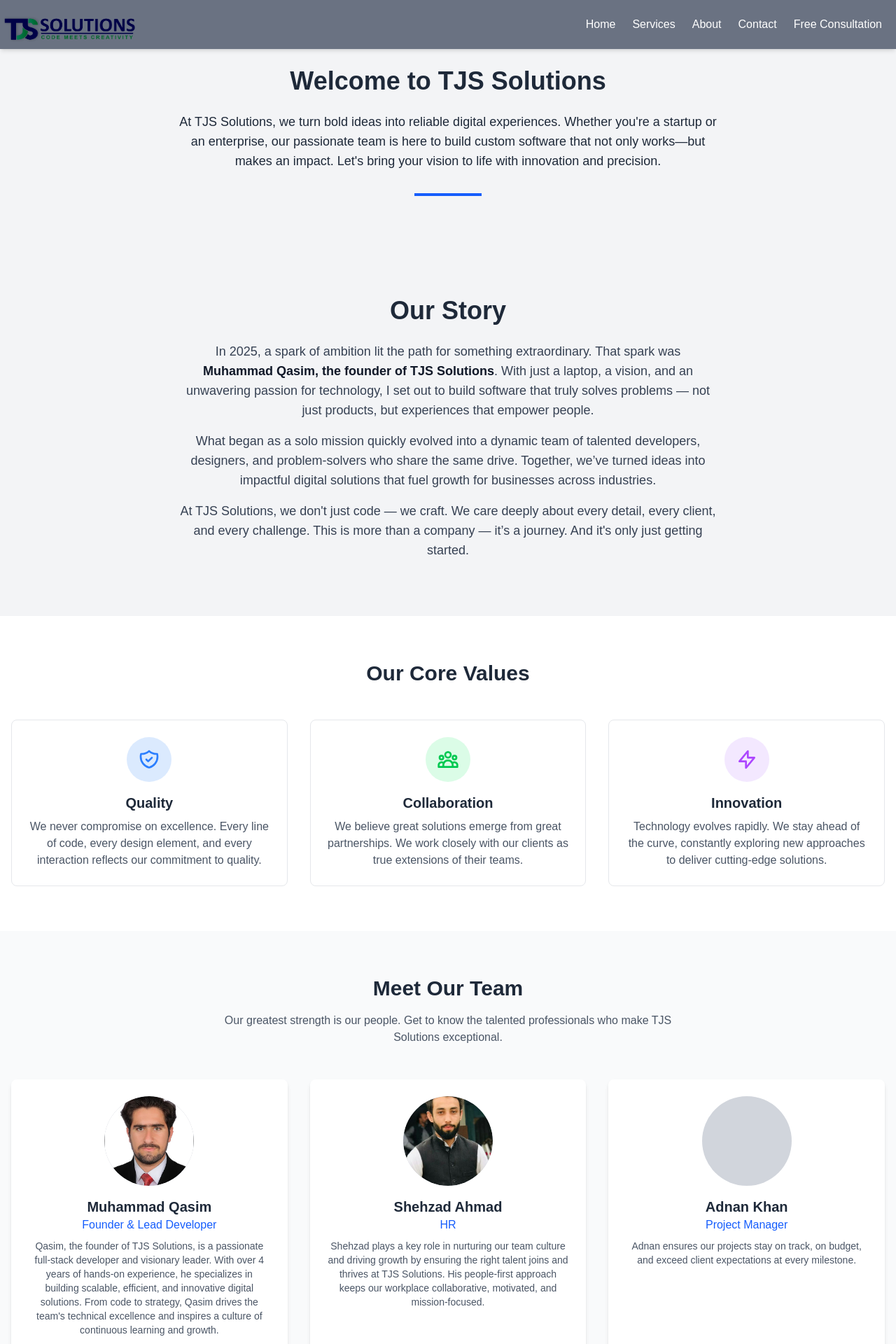
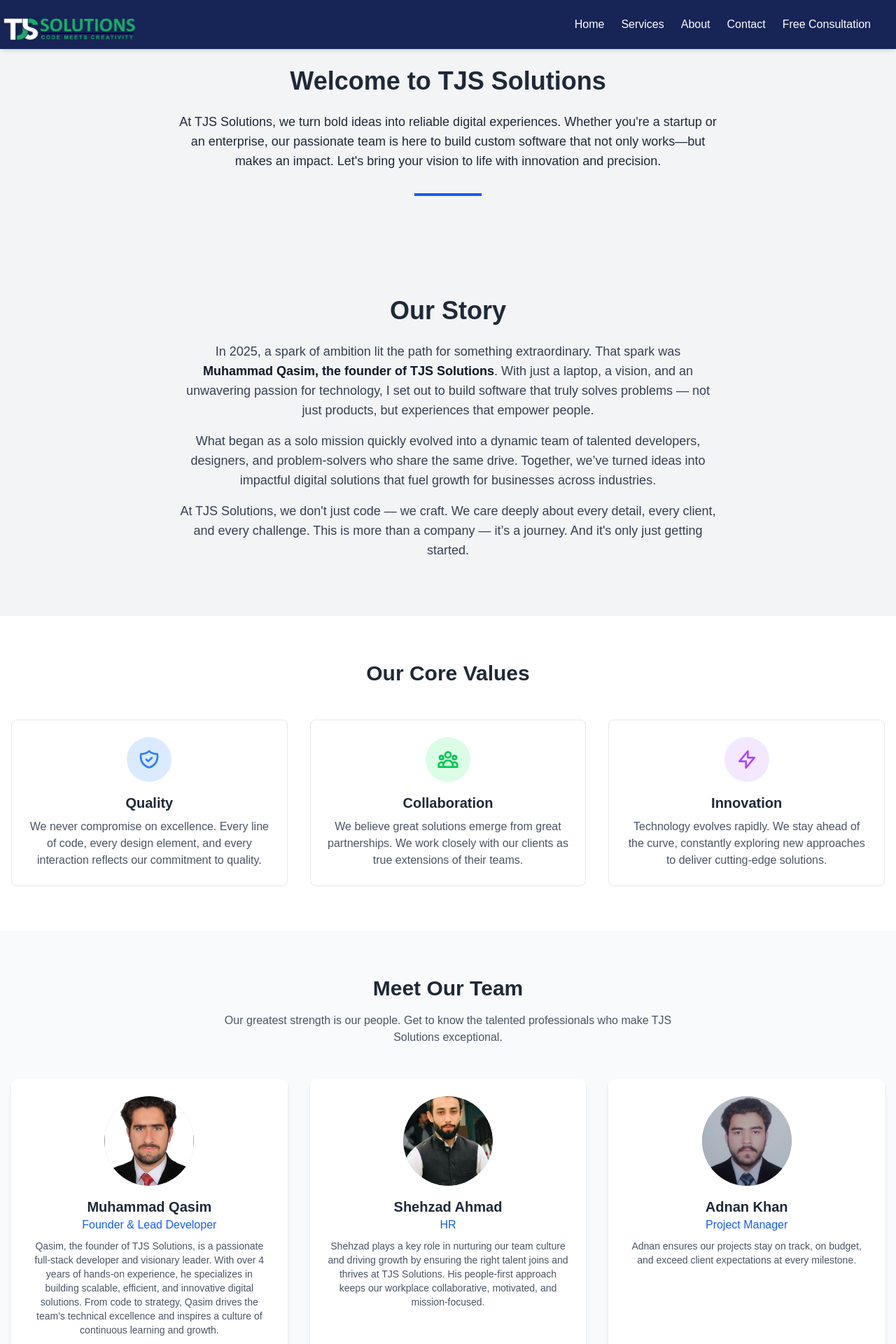
Before and after one commit to khanqasim0349/tjssolutions, a Next.js app: page /about in a window 1280 px wide. Shown: the top 1920 px of the page at 70% size. Built offline with nearby package versions, Linux system fonts and the light colour scheme.

Commit message:
them and debuging

```diff
--- a/app/components/About.tsx
+++ b/app/components/About.tsx
@@ -199,7 +199,13 @@
 
             {/* Team Member 3 */}
             <div className="bg-white p-6 rounded-lg shadow-md">
-              <div className="w-32 h-32 bg-gray-300 rounded-full mx-auto mb-4"></div>
+              <div className="w-32 h-32 bg-gray-300 rounded-full mx-auto mb-4">
+              <img
+                  src="adnan.jpg"
+                  alt="Profile"
+                  className="w-full h-full object-cover rounded-full"
+                />
+              </div>
               <h3 className="text-xl font-bold text-gray-800">Adnan Khan</h3>
               <p className="text-blue-600 mb-2">Project Manager</p>
               <p className="text-gray-600 text-sm">
@@ -262,7 +268,7 @@
           </div>
 
           <a href="/contact">
-            <button className="bg-blue-600 text-white px-6 py-3 rounded-lg font-bold hover:bg-blue-700 transition">
+            <button className="bg-[#18AE69] text-white px-6 py-3 rounded-lg font-bold hover:bg-white hover:text-[#18AE69] border-[#18AE69] transition">
               Start Your Project
             </button>
           </a>
--- a/app/components/Consultaion.tsx
+++ b/app/components/Consultaion.tsx
@@ -31,7 +31,7 @@
         >
           <a
             href="/contact"
-            className="inline-block bg-gradient-to-r from-blue-600 to-indigo-600 hover:from-blue-700 hover:to-indigo-700 text-white px-8 py-3 rounded-full text-lg font-medium shadow-lg transition duration-300"
+            className="inline-block bg-[#18AE69] hover:bg-white text-white hover:text-[#18AE69] px-8 py-3 rounded-full text-lg font-medium shadow-lg transition duration-300"
           >
             Book Your Free Consultation
           </a>
--- a/app/components/Contact.tsx
+++ b/app/components/Contact.tsx
@@ -58,7 +58,7 @@
   return (
     <>
 
-      <section className="pt-24 py-16 bg-gray-800 text-white">
+      <section className="pt-24 py-16 bg-blue-950 text-white">
         <div className="container mx-auto text-center px-4">
           <h1 className="text-3xl sm:text-4xl font-bold mb-6 fade-in">
             Contact Us
@@ -205,7 +205,7 @@
 
             <div className="lg:w-1/2">
               <div className="bg-white rounded-2xl shadow-xl overflow-hidden">
-                <div className="bg-gradient-to-r from-purple-600 to-indigo-600 px-8 py-6 text-white">
+                <div className="bg-[#18AE69] px-8 py-6 text-white">
                   <h2 className="text-2xl font-bold tracking-tight">
                     Project Inquiry
                   </h2>
@@ -326,7 +326,7 @@
                     <div>
                       <button
                         type="submit"
-                        className="w-full bg-gradient-to-r from-purple-600 to-indigo-600 text-white font-medium py-3 px-6 rounded-lg hover:opacity-90 transform transition focus:outline-none focus:ring-2 focus:ring-purple-500 focus:ring-offset-2"
+                        className="w-full bg-[#18AE69] text-white font-medium py-3 px-6 rounded-lg hover:opacity-90 transform transition focus:outline-none focus:ring-2 focus:ring-purple-500 focus:ring-offset-2"
                       >
                         Submit Inquiry
                       </button>
--- a/app/components/Footer.tsx
+++ b/app/components/Footer.tsx
@@ -2,7 +2,7 @@
 
 export default function Footer() {
   return (
-    <footer className="bg-gray-900 text-white py-6 sm:py-8">
+    <footer className="bg-blue-950 text-white py-6 sm:py-8">
       <div className="container mx-auto px-4 flex flex-col md:flex-row items-center justify-between space-y-4 md:space-y-0">
         {/* Brand Info */}
         <div className="text-center md:text-left">
--- a/app/components/Hero.tsx
+++ b/app/components/Hero.tsx
@@ -3,7 +3,7 @@
 
 export default function Hero() {
   return (
-    <section className="relative min-h-screen bg-gray-800 text-white flex items-center justify-center pt-20 overflow-hidden">
+    <section className="relative min-h-screen bg-blue-950 text-white flex items-center justify-center pt-20 overflow-hidden">
       {/* Background Image */}
       <div className="absolute inset-0">
         <Image
--- a/app/components/Navbar.tsx
+++ b/app/components/Navbar.tsx
@@ -12,10 +12,10 @@
   };
 
   return (
-    <nav className="fixed top-0 w-full bg-gray-500 text-white p-0 shadow-md z-10">
-      <div className="container mx-auto flex justify-between items-center" style={{height:70}} >
-        <Link href="/" className="flex items-center">
-          <Image src="/tjslogo.png" alt="TJS Solutions" width={200} height={100} className="mr-2" />
+    <nav className="fixed top-0 md:w-full w-screen bg-blue-950 text-white p-0 shadow-md z-20">
+      <div className="container mx-auto flex justify-between items-center pr-4" style={{height:70}} >
+        <Link href="/" className="flex items-center z-30">
+          <Image src="/tjslogo-01.png" alt="TJS Solutions" width={200} height={100} className="mr-2" />
         </Link>
 
         {/* Desktop Menu (hidden on mobile) */}
@@ -41,7 +41,7 @@
 
       {/* Mobile Menu (full-screen overlay) */}
       {isOpen && (
-        <div className="fixed inset-0 bg-gray-900 bg-opacity-95 text-white flex flex-col items-center justify-center space-y-8 sm:hidden z-20">
+        <div className="fixed w-[38vh] h-screen -mt-18 border-none rounded-tr-2xl rounded-br-2xl bg-gray-900 bg-opacity-95 text-white flex flex-col items-start justify-between space-y-8 sm:hidden z-20 p-4">
           <button
             className="absolute top-4 right-4 focus:outline-none"
             onClick={toggleMenu}
@@ -51,7 +51,9 @@
               <path strokeLinecap="round" strokeLinejoin="round" strokeWidth="2" d="M6 18L18 6M6 6l12 12"></path>
             </svg>
           </button>
-          <div className="flex flex-col items-center space-y-6 text-xl">
+
+          <div className="flex flex-col items-start space-y-6 text-xl p-4 mt-16">
+
             <Link href="/" className="hover:text-gray-300 transition-colors fade-in" onClick={toggleMenu}>Home</Link>
             <Link href="/services" className="hover:text-gray-300 transition-colors fade-in" onClick={toggleMenu}>Services</Link>
             <Link href="/about" className="hover:text-gray-300 transition-colors fade-in" onClick={toggleMenu}>About</Link>
```
Also changed, not shown: public/adnan.jpg (added), public/tjslogo-01.png (added).
